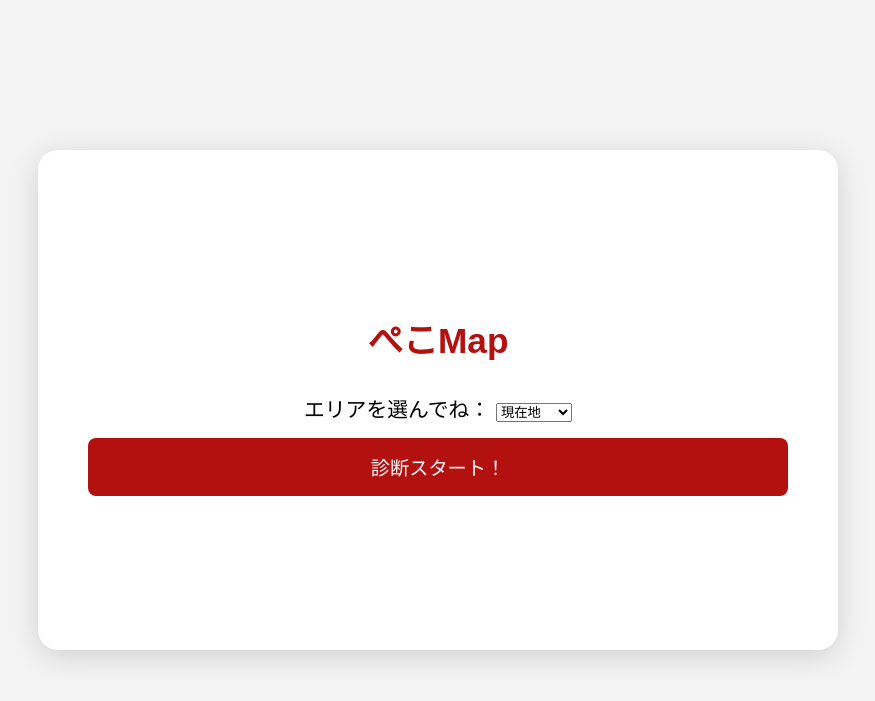
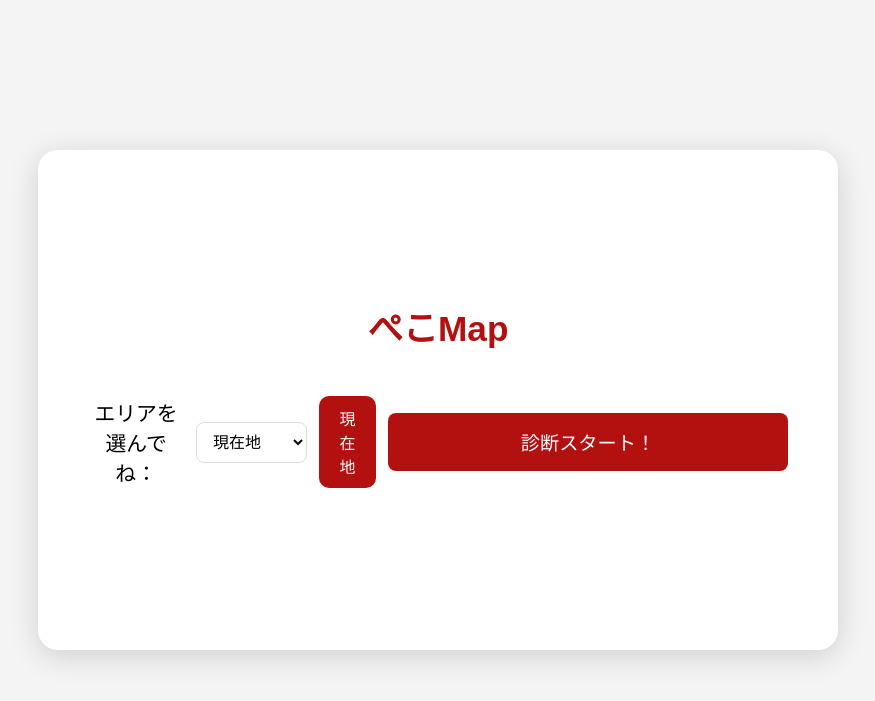
Before and after one commit to 14nasora/pekomap-app, a Flask app: page / in a window 1280 px wide. Shown: the top 701 px of the page, without its empty margins (202-1077 px from the left). Run offline with Flask 2, Linux system fonts and the light colour scheme.

Commit message:
feat:デザイン

```diff
--- a/static/style.css
+++ b/static/style.css
@@ -35,6 +35,23 @@ body {
     gap: 20px;
     justify-content: center;
     margin: 30px 0;
+}
+
+/* --- エリア選択周りの横並び調整 --- */
+#area-select {
+    display: flex;
+    gap: 12px;
+    align-items: center;
+    justify-content: center;
+    margin-bottom: 20px;
+}
+
+select#area {
+    padding: 10px 12px;
+    font-size: 1rem;
+    border-radius: 8px;
+    border: 1px solid #ddd;
+    background: white;
 }
 
 .btn {
@@ -120,6 +137,23 @@ button:hover {
     background-color: #aaa;
 }
 
+/* 小型のインラインボタン（現在地など） */
+.btn.btn-inline,
+.btn-inline {
+    padding: 10px 16px;
+    font-size: 1rem;
+    min-width: auto;
+    width: auto;
+    border-radius: 10px;
+}
+
+/* 他の button ルールに上書きされる場合があるため、より強い指定で上書きする */
+.btn-inline {
+    width: auto !important;
+    display: inline-block !important;
+    vertical-align: middle;
+}
+
 /* --- Googleマップリンク --- */
 a {
     display: block;
--- a/templates/index.html
+++ b/templates/index.html
@@ -19,7 +19,10 @@
                 <option value="{{ area }}">{{ area }}</option>
                 {% endfor %}
             </select>
-            <button type="submit" class="btn">診断スタート！</button>
+            <!-- 現在地ボタン：フォーム送信時に area=現在地 を送る（JS不要） -->
+            <button type="submit" id="current-btn" name="area" value="現在地" class="btn btn-inline">現在地</button>
+            <!-- 診断スタートボタンにIDを付与（script.js と整合を取りやすく） -->
+            <button type="submit" class="btn" id="start-button">診断スタート！</button>
         </div>
     </form>
 
```
